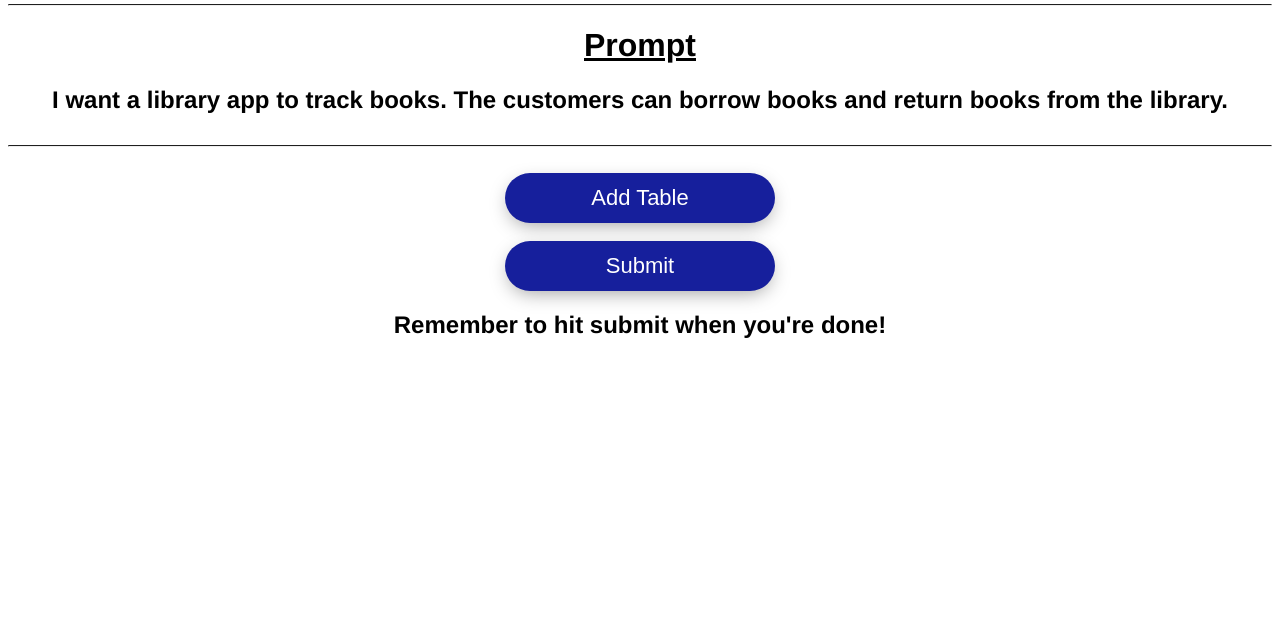
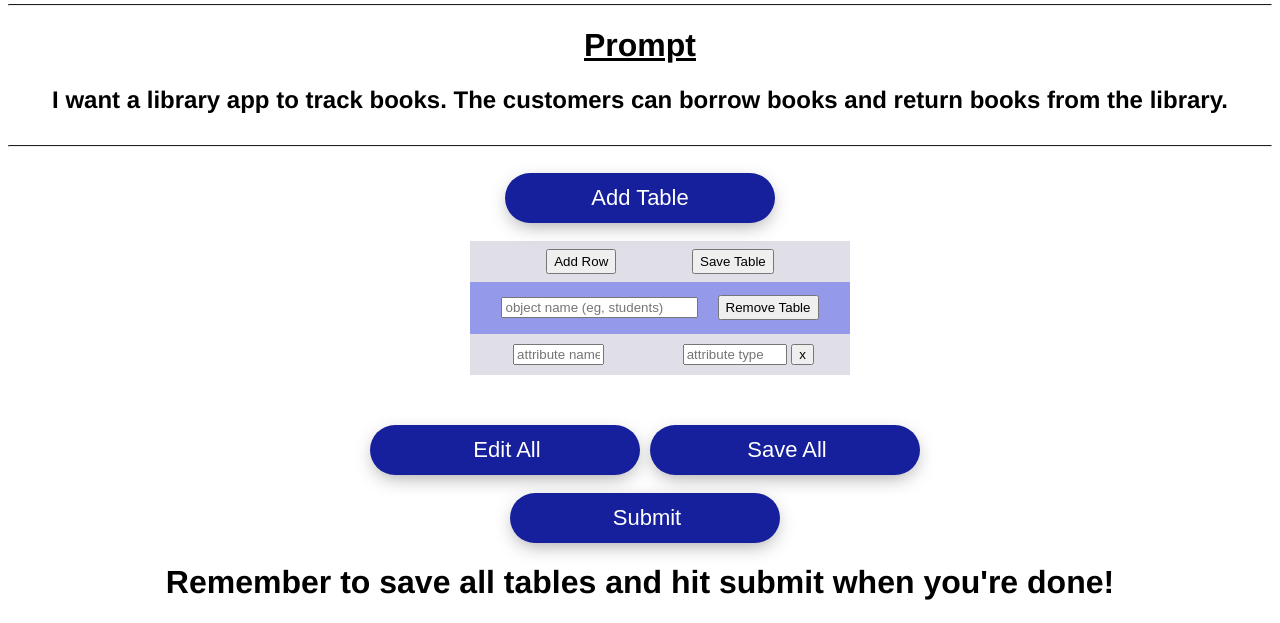
Before and after one commit to minimario/code-skeleton-ui, a PHP site: page / in a window 1280 px wide. Shown: the part 794-1417 px from the top of the page. Before the commit the page ends 1132 px from the top, so only its background shows below. Run offline with PHP 8.4, Linux system fonts and the light colour scheme.

Commit message:
add more buttons

```diff
--- a/index.html
+++ b/index.html
@@ -99,10 +99,11 @@
             </table>
         </div>
         </div>
-
+        <p class="buttondiv"> <button v-if="!submitted" v-on:click="editAll()" class="submitbutton">Edit All</button>  <button v-if="!submitted" v-on:click="saveAll()" class="submitbutton">Save All</button> </p>
+        <br>
         <p class="buttondiv"> <button v-if="!submitted" v-on:click="submitAll()" class="submitbutton">Submit</button> </p>
-        <h2 v-if="!submitted"> Remember to hit submit when you're done! </h2>
-        <h2 v-if=submitted> Thanks! Please help us out by doing another one! </div>
+        <h1 v-if="!submitted"> Remember to save all tables and hit submit when you're done! </h1>
+        <h1 v-if=submitted> Thanks! Please help us out by doing another one! </h1>
 
     </div>
 
--- a/main.js
+++ b/main.js
@@ -19,6 +19,7 @@ var app = new Vue({
     created: function () {
         index = Math.floor(Math.random() * this.prompts.length);
         this.selectedPrompt = this.prompts[index];
+        this.addTable();
     },
     methods: {
         addField(index) {
@@ -54,6 +55,16 @@ var app = new Vue({
         saveTable(index) {
             this.items[index].edit = false;
         },
+        editAll() {
+            for (var index=0; index < this.items.length; index++) {
+                this.items[index].edit = true;
+            }
+        },
+        saveAll() {
+            for (var index=0; index < this.items.length; index++) {
+                this.items[index].edit = false;
+            }
+        },
         submitAll() {
             let data = {
                 prompt: this.selectedPrompt,
@@ -73,6 +84,7 @@ var app = new Vue({
             });
 
             this.items = [];
+            this.addTable();
             this.submitted = true;
 
             prompt = this.selectedPrompt;
--- a/style.css
+++ b/style.css
@@ -173,6 +173,8 @@ input {
     position: relative;
     overflow: hidden;
     cursor: pointer;
+    padding-left: 10px;
+    margin-left: 10px;
 }
 
 .center {
@@ -181,12 +183,13 @@ input {
   width: 30%;
   background-color: #e0dee7;
   margin-left: 40px;
-  margin-bottom: 100px;
+  margin-bottom: 50px;
 }
 
 .table-container {
   display: flex;
   flex-wrap: wrap;
+  justify-content: space-around;
 
 }
 
```
